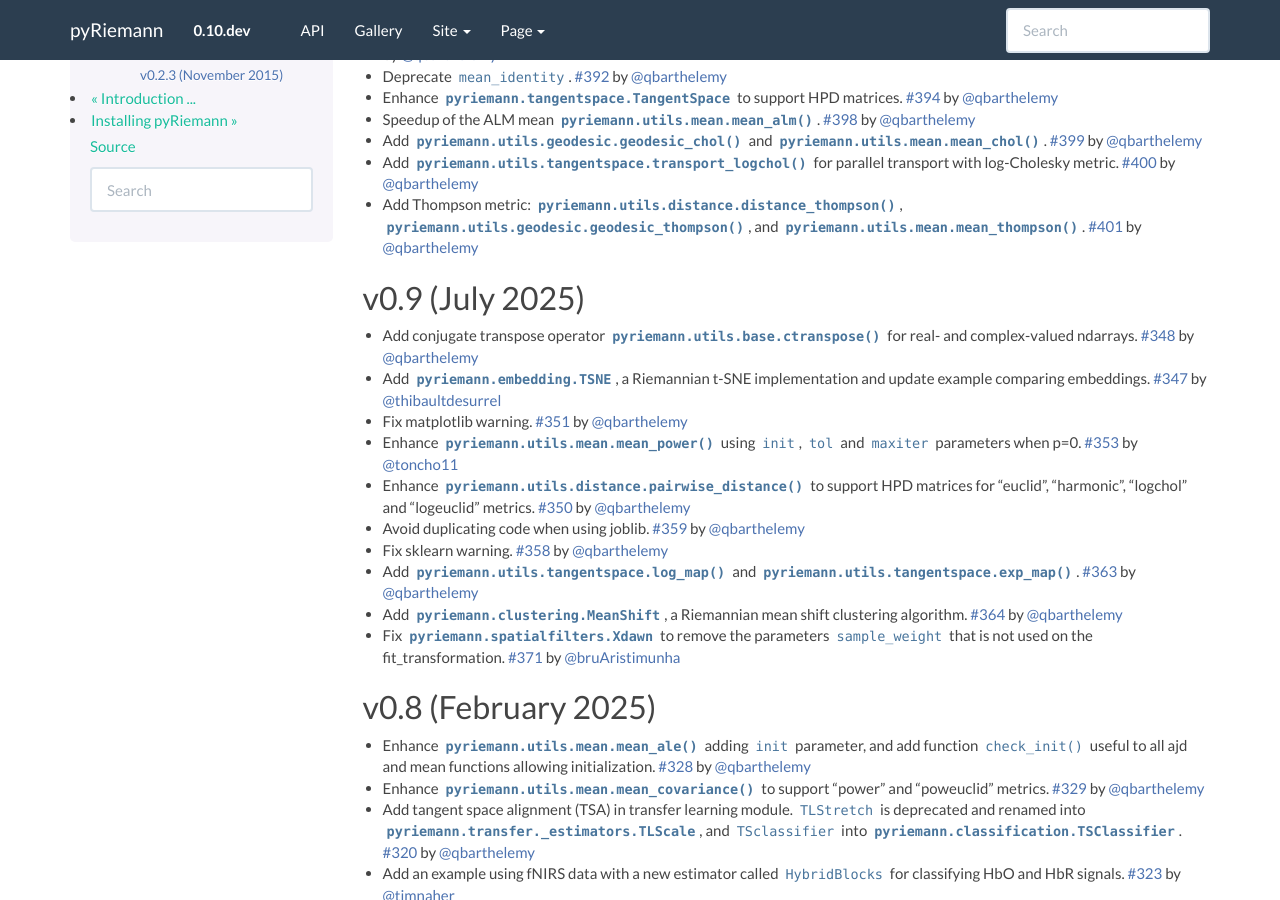
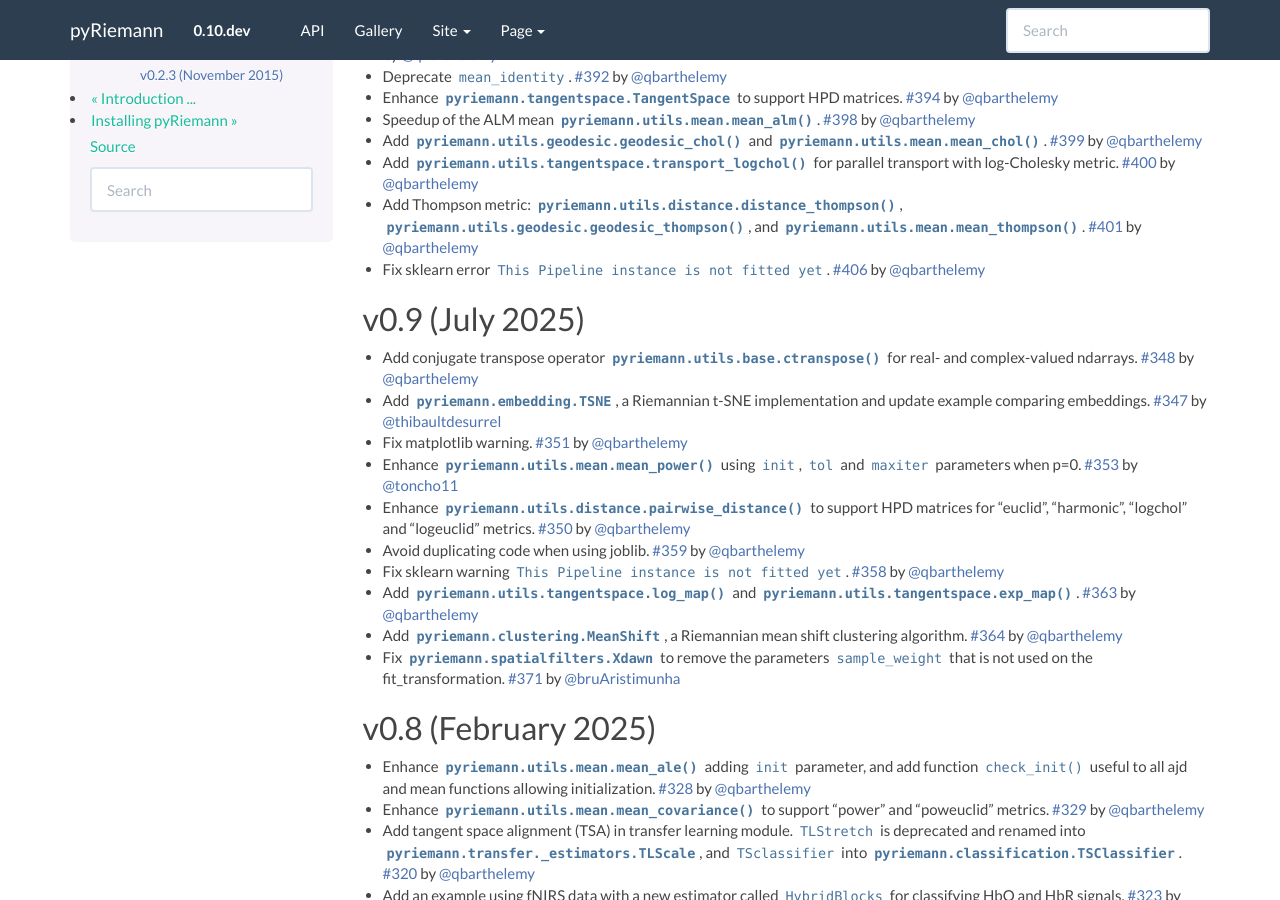
Before and after one commit to pyRiemann/pyRiemann, a Sphinx documentation site: the page built from doc/whatsnew.rst, in a window 1280 px wide and 900 px high, scrolled down 372 px. Built offline with Sphinx 7.4.7, drawn with Linux system fonts in a browser that asks for light colours; pages that are not in the unit, such as notebooks, are missing from menus.

Commit message:
Fix sklearn error This Pipeline instance is not fitted yet (#406)

```diff
--- a/doc/whatsnew.rst
+++ b/doc/whatsnew.rst
@@ -37,6 +37,8 @@ v0.10.dev
 - Add Thompson metric: :func:`pyriemann.utils.distance.distance_thompson`, :func:`pyriemann.utils.geodesic.geodesic_thompson`,
   and :func:`pyriemann.utils.mean.mean_thompson`. :pr:`401` by :user:`qbarthelemy`
 
+- Fix sklearn error ``This Pipeline instance is not fitted yet``. :pr:`406` by :user:`qbarthelemy`
+
 v0.9 (July 2025)
 ----------------
 
@@ -52,7 +54,7 @@ v0.9 (July 2025)
 
 - Avoid duplicating code when using joblib. :pr:`359` by :user:`qbarthelemy`
 
-- Fix sklearn warning. :pr:`358` by :user:`qbarthelemy`
+- Fix sklearn warning ``This Pipeline instance is not fitted yet``. :pr:`358` by :user:`qbarthelemy`
 
 - Add :func:`pyriemann.utils.tangentspace.log_map` and :func:`pyriemann.utils.tangentspace.exp_map`. :pr:`363` by :user:`qbarthelemy`
 
```
Also changed, not shown: 1 other file.
